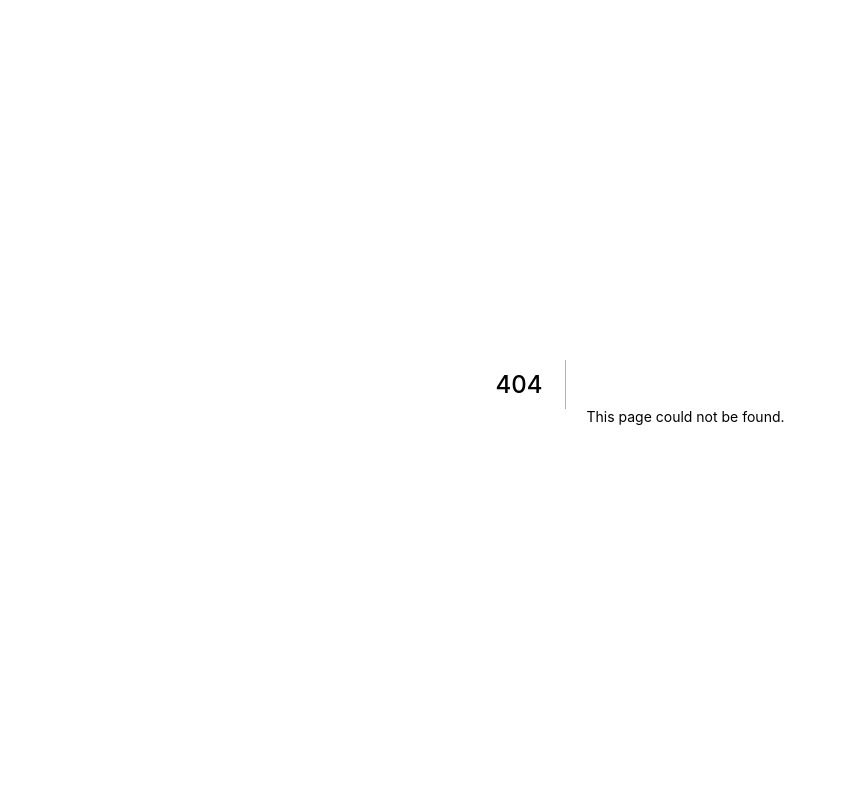
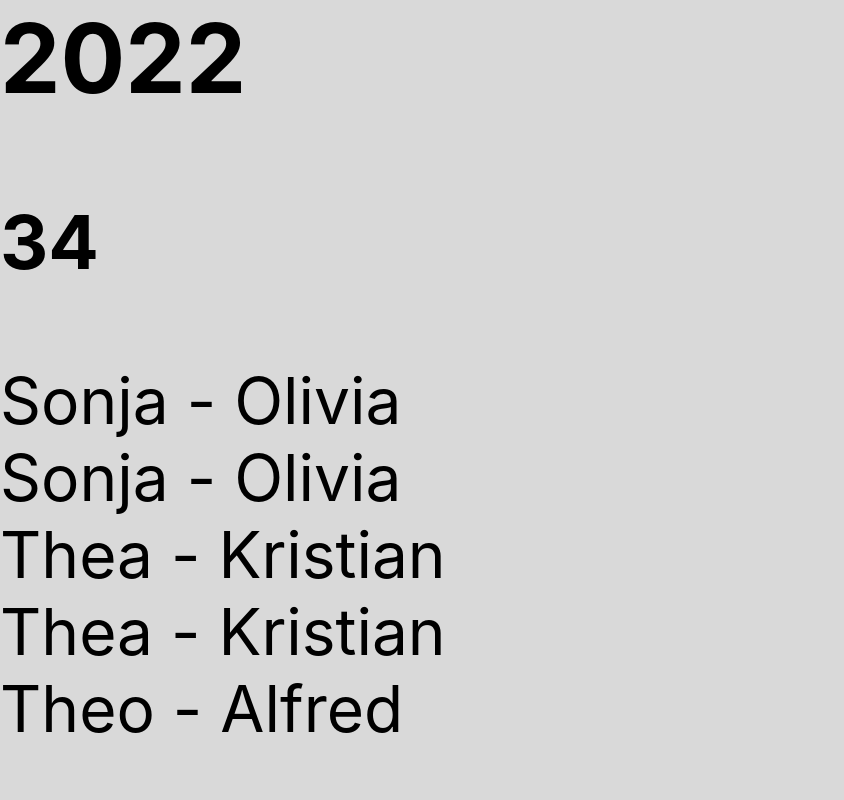
Before and after one commit to ostensrud/foelgeliste, a Next.js app: page /komplett in a window 1280 px wide. Before the commit this address had no page. Shown: the top 800 px of the page, without its empty margins (0-844 px from the left). Built offline with nearby package versions, Linux system fonts and the light colour scheme.

Commit message:
Begynt paa fullstendig turnusoversikt

```diff
--- a/components/LunchDisplay.tsx
+++ b/components/LunchDisplay.tsx
@@ -1,9 +1,9 @@
 import { isSaturday, isSunday } from "date-fns";
-import { WalkingScheduleType } from "../types/DayTypes";
+import { AarType, WalkingScheduleType } from "../types/DayTypes";
 import { Lunch } from "./Assets";
 
 interface LunchDisplayType {
-  walkingSchedule: WalkingScheduleType;
+  walkingSchedule: AarType;
   ukenummer: string;
   ukedag: number;
   dato: Date;
--- a/components/Today/Today.tsx
+++ b/components/Today/Today.tsx
@@ -1,6 +1,6 @@
-import { TodayProps, WalkingScheduleType } from "../../types/DayTypes";
+import { TodayProps } from "../../types/DayTypes";
 import { format, getISOWeek, getDay, isSaturday, isSunday } from "date-fns";
-import { da, nb } from "date-fns/locale";
+import { nb } from "date-fns/locale";
 import { Card } from "../Card";
 import { LunchDisplay } from "../LunchDisplay";
 
--- /dev/null
+++ b/pages/komplett/index.tsx
@@ -0,0 +1,35 @@
+import { walkingSchedule } from "../../resources/schedule";
+
+const Komplett = () => {
+  const plan = walkingSchedule;
+  const aarsliste = Object.keys(plan);
+
+  return (
+    <div>
+      {aarsliste.map((aar) => {
+        return (
+          <section>
+            <h2>{aar}</h2>
+            {Object.keys(walkingSchedule[aar]).map((ukenummer) => (
+              <div>
+                <h3>{ukenummer}</h3>
+                {walkingSchedule[aar][ukenummer].erFerieUke && (
+                  <div>Ferieuke</div>
+                )}
+                <p>
+                  {walkingSchedule[aar][ukenummer].dager?.map((dag) => (
+                    <div>
+                      {dag.familie1} - {dag.familie2}
+                    </div>
+                  ))}
+                </p>
+              </div>
+            ))}
+          </section>
+        );
+      })}
+    </div>
+  );
+};
+
+export default Komplett;
--- a/resources/schedule.ts
+++ b/resources/schedule.ts
@@ -1,6 +1,7 @@
 import { WalkingScheduleType } from "../types/DayTypes";
 
 const walkingSchedule: WalkingScheduleType = {
+  "2022": {
     "34": {
       dager: [
         {
@@ -414,6 +415,8 @@ const walkingSchedule: WalkingScheduleType = {
         },
       ],
     },
+  },
+  "2023": {
     "1": {
       dager: [
         {
@@ -633,6 +636,7 @@ const walkingSchedule: WalkingScheduleType = {
         },
       ],
     },
+  },
 };
 
 export { walkingSchedule };
```
Also changed, not shown: components/Walkers/Walkers.tsx (+11 -7 lines), types/DayTypes.ts (+7 -2 lines). Lines whose indentation alone changed are shown as unchanged.
